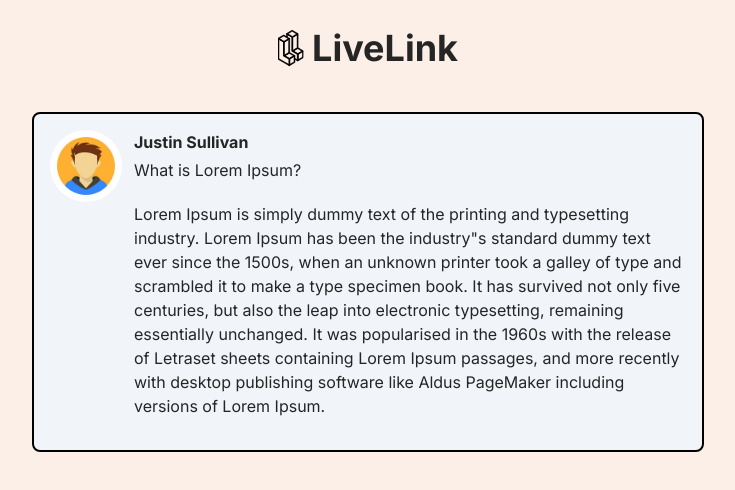
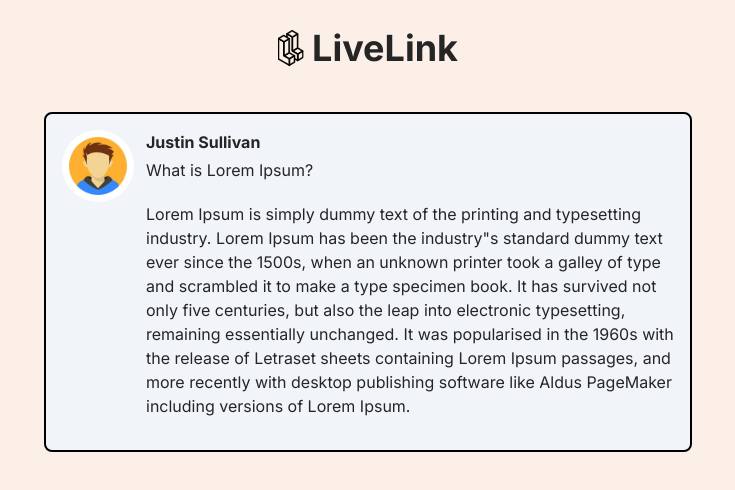
Before and after one commit to pritom-dip/livelink-assessment, a Next.js app: page /creator/1 in a window 1280 px wide. Shown: the top 490 px of the page, without its empty margins (272-1007 px from the left). Built offline with nearby package versions, Linux system fonts and the light colour scheme.

Commit message:
Refactor files

```diff
--- a/app/creator/[id]/page.tsx
+++ b/app/creator/[id]/page.tsx
@@ -14,7 +14,7 @@ export default function Creator({ params }: { params: { id: string } }) {
 
     return (
         <div className="mx-auto max-w-2xl">
-            <div className="grid grid-cols-1 gap-4">
+            <div className="grid grid-cols-1 gap-4 mx-3">
                 <Card creator={data?.data} showDescription />
             </div>
         </div>
--- a/app/page.tsx
+++ b/app/page.tsx
@@ -14,7 +14,7 @@ export default function Home() {
 
     return (
         <div className="conatiner mx-auto max-w-6xl">
-            <div className="grid grid-cols-1 lg:grid-cols-2 gap-3">
+            <div className="grid grid-cols-1 lg:grid-cols-2 gap-3 mx-3">
                 {data &&
                     data.data?.map((creator: ICreator) => (
                         <Card key={creator?.id} creator={creator} />
```
